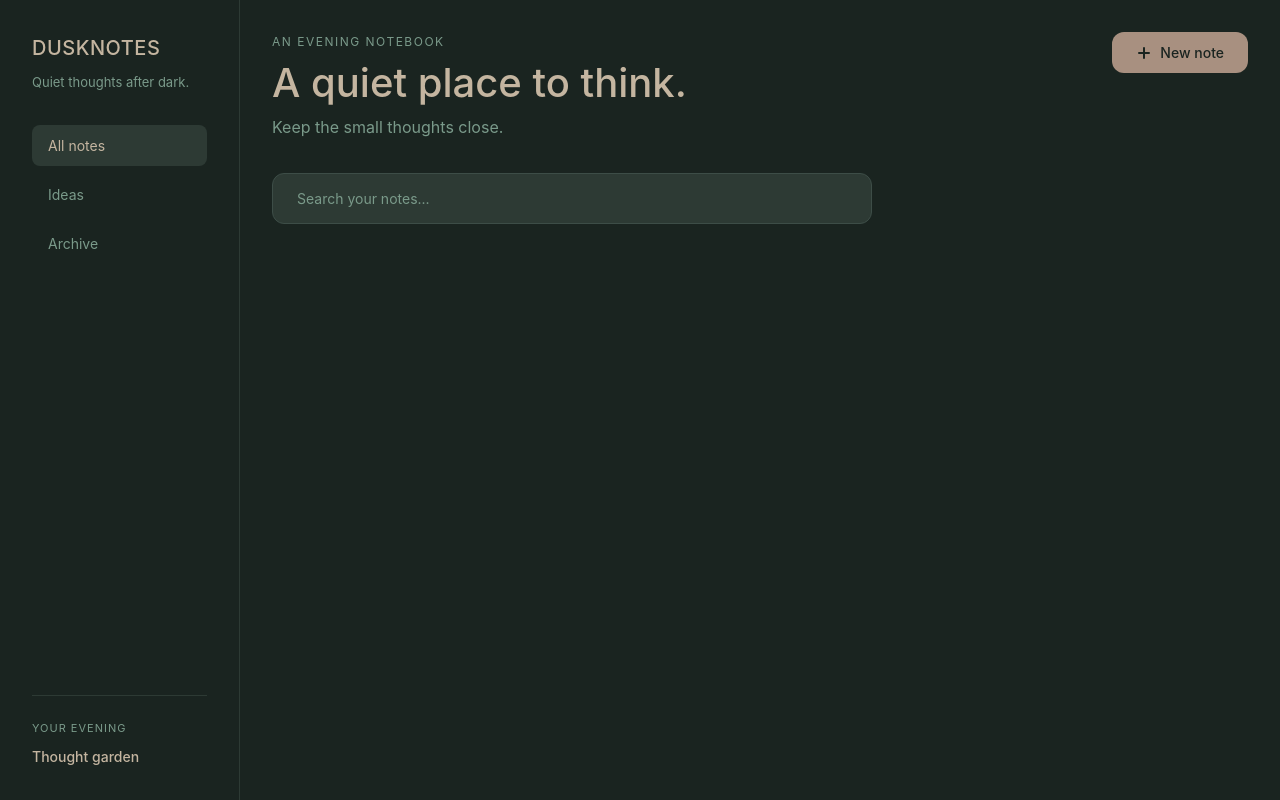
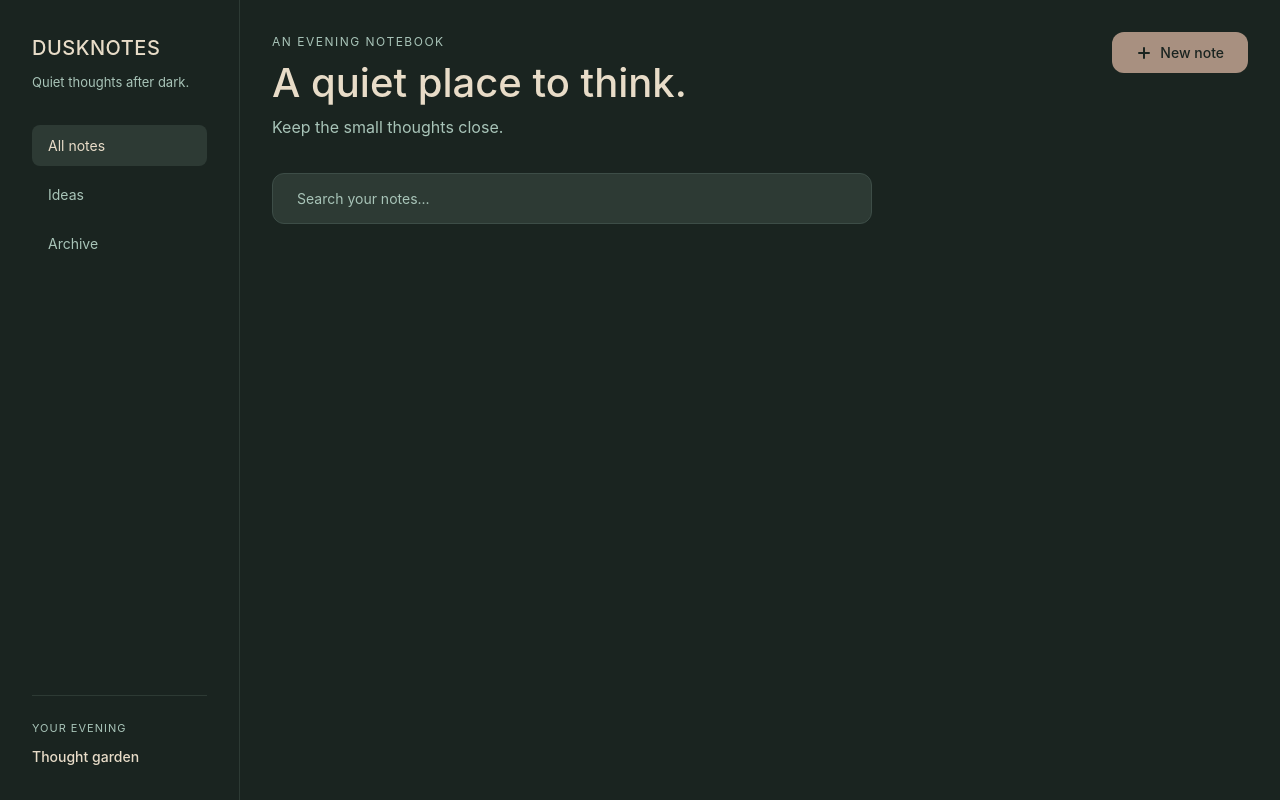
Before and after one commit to lyndawood/testing, a website: page public/index.html in a window 1280 px wide. Drawn offline with Linux system fonts and the light colour scheme; no server answers.

Commit message:
Fix color contrast ratios for accessibility
Adjusted CSS custom properties to improve text contrast:
- Increased --color-text-muted from #7a9a8a to #a8c4b8
- Increased --color-text-primary from #c4b5a0 to #e8dcc8

These changes improve contrast ratios against dark backgrounds
while maintaining the calm, muted aesthetic of the design.

```diff
--- a/public/styles.css
+++ b/public/styles.css
@@ -6,8 +6,8 @@
   --color-card-warm: #8b7355;
   --color-card-cool: #5a7a7a;
   --color-button: #a89080;
-  --color-text-muted: #7a9a8a;
-  --color-text-primary: #c4b5a0;
+  --color-text-muted: #a8c4b8;
+  --color-text-primary: #e8dcc8;
 
   /* Typography */
   --font-heading: -apple-system, BlinkMacSystemFont, 'Segoe UI', system-ui, sans-serif;
```
